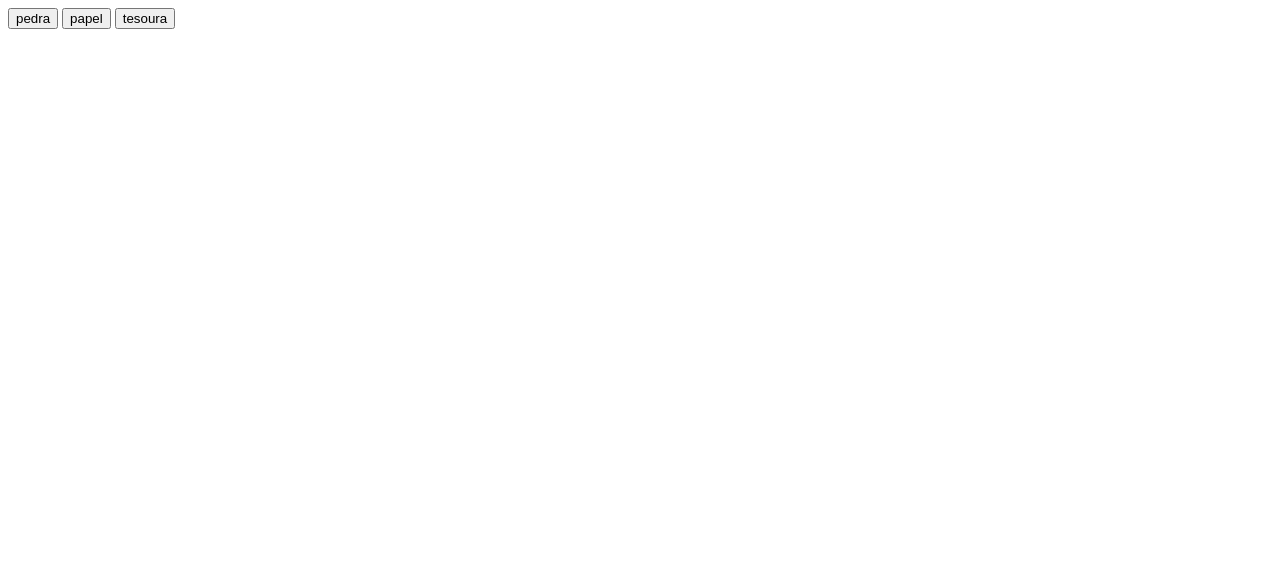
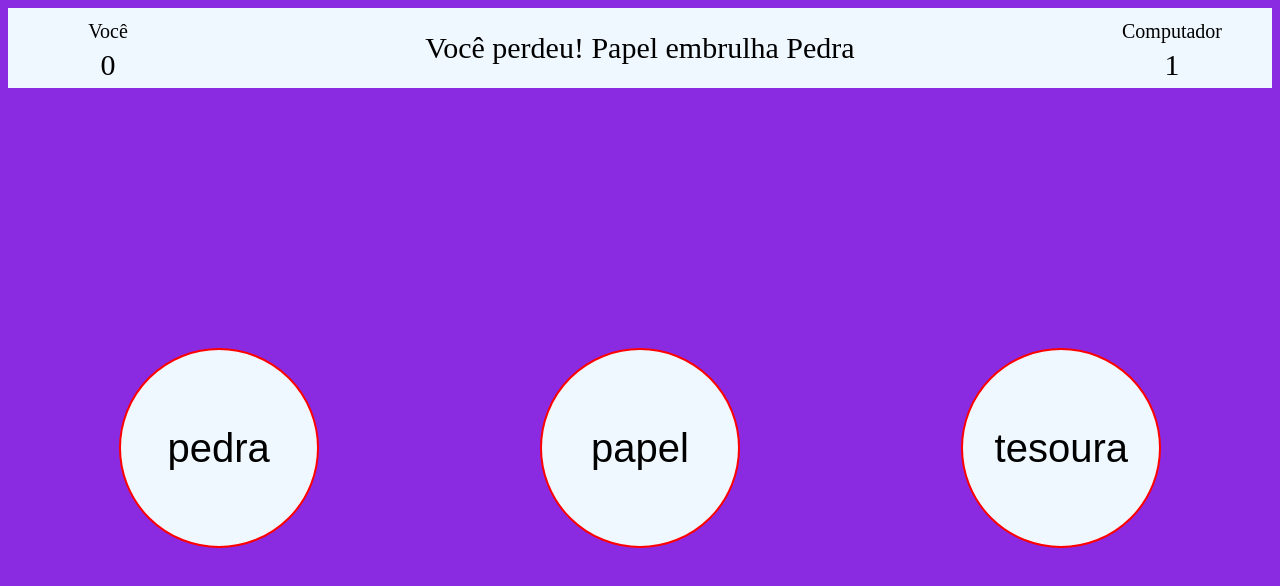
Before and after one commit to JoaoA00/pedra-papel-tesoura, a plain HTML site: page index.html in a window 1280 px wide. Both pictures are taken after a click on the button "pedra". Drawn offline with Linux system fonts and the light colour scheme.

Commit message:
finish UI of the project
Added style to the buttons and a score board.

```diff
--- a/index.html
+++ b/index.html
@@ -9,9 +9,22 @@
     <title>Pedra Papel Tesoura</title>
 </head>
 <body>
-    <button id="pedra">pedra</button>
-    <button id="papel">papel</button>
-    <button id="tesoura">tesoura</button>
+    <div class="score">
+        <div class="score-div">
+            <p>Você</p>
+            <div class="score-number" id="human">0</div>
+        </div>
+        <p id="result">Resultado</p>
+        <div class="score-div">
+            <p>Computador</p>
+            <div class="score-number" id="computer">0</div>
+        </div>
+    </div>
+    <div class="content">
+        <button id="pedra">pedra</button>
+        <button id="papel">papel</button>
+        <button id="tesoura">tesoura</button>
+    </div>
 
     <script src="script.js"></script>
 </body>
--- a/script.js
+++ b/script.js
@@ -29,57 +29,108 @@ function getHumanChoice(){
 function playRound(humanChoice, computerChoice){
 
     if (humanChoice == computerChoice) {
-        console.log('Empate! Os os dois colocaram ' + humanChoice);
+
+        return ['Empate! Os os dois colocaram ' + humanChoice, 'empatou'];
+
     } else if (humanChoice == 'pedra') {
+
         if (computerChoice == 'tesoura') {
-            console.log('Você venceu! Pedra quebra a Tesoura');
-            humanScore++;
-            console.log(humanScore + ' x ' + computerScore);
+
+            return ['Você venceu! Pedra quebra a Tesoura', 'venceu'];
+
         } else {
             //sobrou o papel
-            console.log('Você perdeu! Papel embrulha Pedra');
-            computerScore++;
-            console.log(humanScore + ' x ' + computerScore);
+            return ['Você perdeu! Papel embrulha Pedra', 'perdeu'];
+
         }
+
     } else if (humanChoice == 'papel') {
+
         if (computerChoice == 'tesoura') {
-            console.log('Você perdeu! Tesoura corta o Papel');
-            computerScore++;
-            console.log(humanScore + ' x ' + computerScore);
+
+            return ['Você perdeu! Tesoura corta o Papel', 'perdeu'];
+
         } else {
             //sobrou a pedra
-            console.log('Você venceu! Papel embrulha Pedra');
-            humanScore++;
-            console.log(humanScore + ' x ' + computerScore);
+            return ['Você venceu! Papel embrulha Pedra', 'venceu'];
+
         }
+
     } else { //tesoura
+
         if (computerChoice == 'papel') {
-            console.log('Você venceu! Tesoura corta o Papel');
-            humanScore++;
-            console.log(humanScore + ' x ' + computerScore);
+
+            return ['Você venceu! Tesoura corta o Papel', 'venceu'];
+
         } else {
             //sobrou a pedra
-            console.log('Você perdeu! Pedra quebra a Tesoura');
-            computerScore++;
-            console.log(humanScore + ' x ' + computerScore);
+            return ['Você perdeu! Pedra quebra a Tesoura', 'perdeu'];
+
         }
     }
 
+}
+
+function attScore(resultado) {
+    const scoreHuman = document.getElementById('human');
+    const scoreComputer = document.getElementById('computer');
+
+
+    switch (resultado) {
+        case 'venceu':
+            humanScore++;
+            scoreHuman.textContent = humanScore;
+            break;
+        case 'perdeu':
+            computerScore++;
+            scoreComputer.textContent = computerScore;
+            break;
+
+        default:
+            break;
+    }
+
+    if(humanScore == 5){
+        alert("Você venceu!");
+        resetScore();
+    } else if (computerScore == 5){
+        alert("Você perdeu!");
+        resetScore();
+    }
+}
+
+function resetScore(){
+    const scoreHuman = document.getElementById('human');
+    const scoreComputer = document.getElementById('computer');
+
+    humanScore = 0;
+    computerScore = 0;
+
+    scoreHuman.textContent = humanScore;
+    scoreComputer.textContent = computerScore;
 }
 
 function playGame() {
     const btnPedra = document.getElementById('pedra');
     const btnPapel = document.getElementById('papel');
     const btnTesoura = document.getElementById('tesoura');
+    const resultado = document.getElementById('result');
+    let arrResultado = "";
 
     btnPedra.addEventListener('click', function(){
-        playRound('pedra', getComputerChoice())
+        arrResultado = playRound('pedra', getComputerChoice());
+        resultado.textContent = arrResultado[0];
+        attScore(arrResultado[1]);
     });
     btnPapel.addEventListener('click', function(){
-        playRound('papel', getComputerChoice())
+        arrResultado = playRound('papel', getComputerChoice());
+        resultado.textContent = arrResultado[0];
+        attScore(arrResultado[1]);
     });
     btnTesoura.addEventListener('click', function(){
-        playRound('tesoura', getComputerChoice())
+        arrResultado = playRound('tesoura', getComputerChoice());
+        resultado.textContent = arrResultado[0];
+        attScore(arrResultado[1]);
     });
 }
 
--- a/style.css
+++ b/style.css
@@ -0,0 +1,50 @@
+body {
+    background-color: blueviolet;
+    height: 100vh;
+}
+
+.score {
+    display: flex;
+    justify-content: space-between;
+    align-items: center;
+    height: 10vh;
+    background-color: aliceblue;
+}
+
+.score-div {
+    height: 100%;
+    width: 200px;
+    display: flex;
+    flex-direction: column;
+    justify-content: center;
+    align-items: center;
+}
+
+.score-number {
+    font-size: 30px;
+}
+
+.score .score-div p {
+    font-size: 20px;
+    margin: 5px 15px;
+}
+
+.score p {
+    font-size: 30px;
+}
+
+.content {
+    height: 90vh;
+    display: flex;
+    justify-content: space-around;
+    align-items: center;
+}
+
+button {
+    background-color:aliceblue;
+    border: 2px solid red;
+    border-radius: 50%;
+    width: 200px;
+    height: 200px;
+    font-size: 40px;
+}
```
